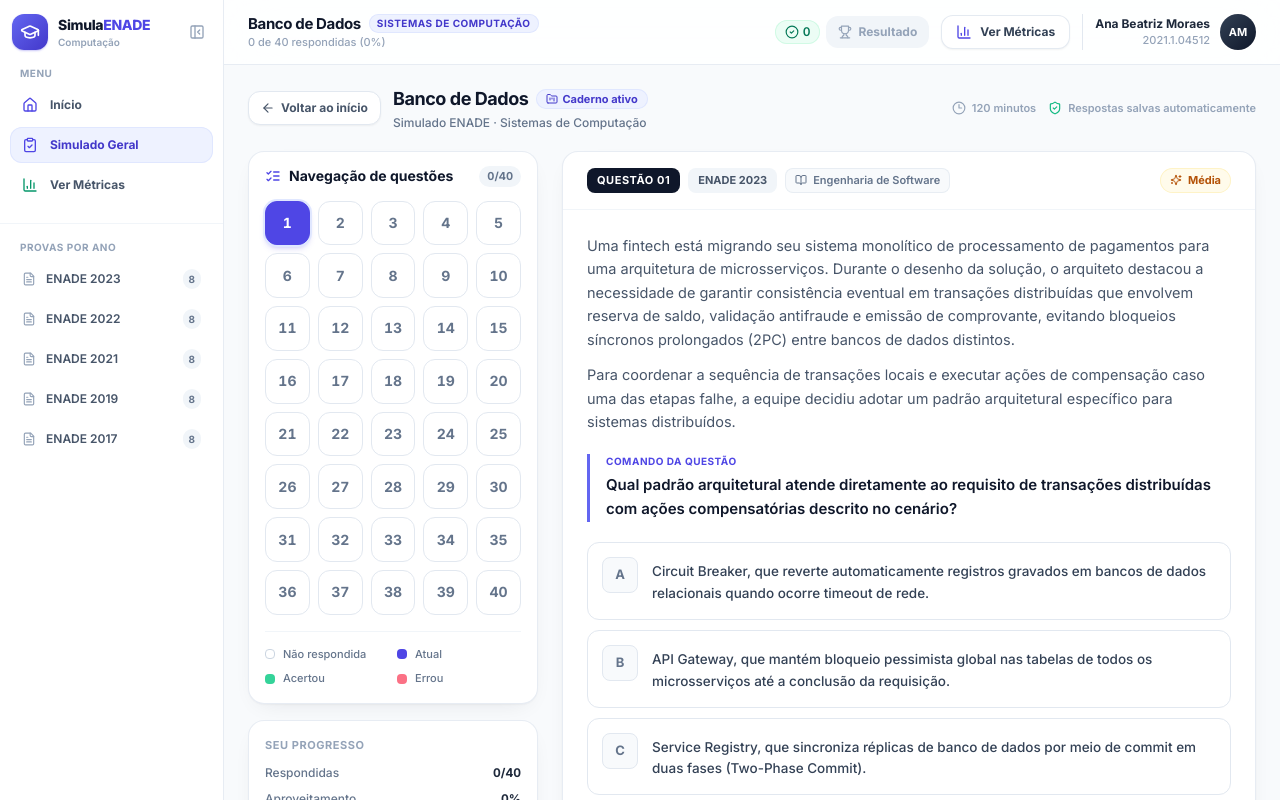
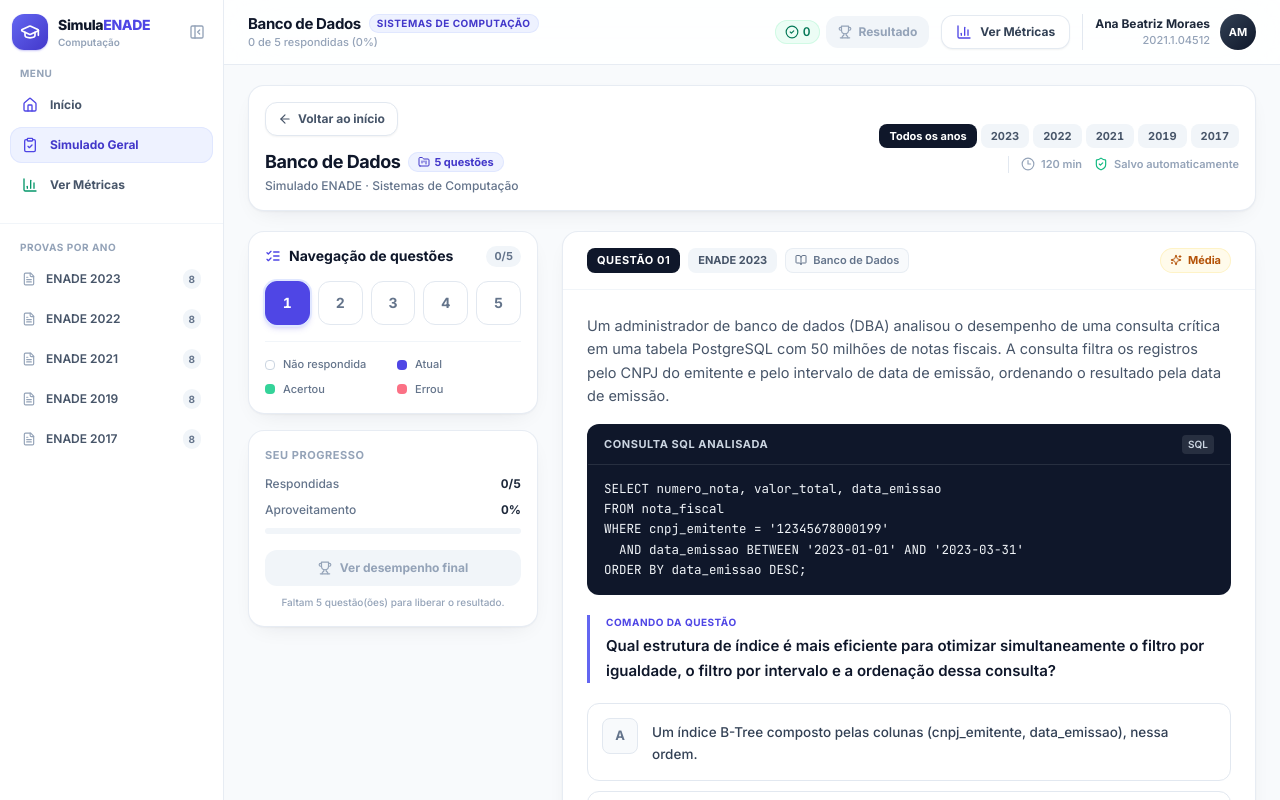
Before and after one commit to maranhaojose/sistema-provas-enade, a React (Vite) app: page / in a window 1280 px wide. Both pictures are taken after a click on the button 624 px from the left and 550 px from the top of the page. Shown: the top 800 px of the page. Built offline with nearby package versions, Linux system fonts and the light colour scheme.

Commit message:
feat(app): filter simulado questions by selected year, theme, and search query

```diff
--- a/src/App.tsx
+++ b/src/App.tsx
@@ -1,5 +1,5 @@
-import { useCallback, useEffect, useState } from "react";
-import { ArrowLeft, Clock3, FolderKanban, ShieldCheck } from "lucide-react";
+import { useCallback, useEffect, useMemo, useState } from "react";
+import { ArrowLeft, Clock3, FolderKanban, RotateCcw, ShieldCheck } from "lucide-react";
 import { Header, type AppView } from "./components/Header";
 import { AppSidebar } from "./components/AppSidebar";
 import { Dashboard } from "./components/Dashboard";
@@ -8,8 +8,9 @@ import { QuestionSidebar } from "./components/QuestionSidebar";
 import { QuestionCard } from "./components/QuestionCard";
 import { ResultsModal } from "./components/ResultsModal";
 import { useSimulado } from "./hooks/useSimulado";
-import { examMeta, questions, student } from "./data/questions";
-import { studyAreas } from "./data/areas";
+import { examMeta, filterQuestionsByContext, questions, student } from "./data/questions";
+import { availableYears, studyAreas } from "./data/areas";
+import { cn } from "./lib/utils";
 import type { SimuladoNavigationContext } from "./types/question";
 
 function readInitialRouteFromUrl(): {
@@ -32,7 +33,7 @@ function readInitialRouteFromUrl(): {
     return {
       view: "simulado",
       context: {
-        areaSlug,
+        areaSlug: areaSlug ?? (parsedYear ? `enade-${parsedYear}` : "simulado-geral"),
         year: parsedYear,
         areaTitle:
           matchedArea?.title ??
@@ -40,7 +41,7 @@ function readInitialRouteFromUrl(): {
             ? `Prova ENADE ${parsedYear} · Todas as Questões`
             : searchQuery
               ? `Busca: "${searchQuery}"`
-              : `${examMeta.title} ${examMeta.year}`),
+              : `${examMeta.title} · Todas as Edições`),
         searchQuery,
       },
     };
@@ -50,6 +51,20 @@ function readInitialRouteFromUrl(): {
 }
 
 export default function App() {
+  const [routeState, setRouteState] = useState(readInitialRouteFromUrl);
+  const [isResultsOpen, setIsResultsOpen] = useState(false);
+  const [isMetricsOpen, setIsMetricsOpen] = useState(false);
+  const [isSidebarExpanded, setIsSidebarExpanded] = useState(true);
+  const [isMobileNavOpen, setIsMobileNavOpen] = useState(false);
+
+  const activeView = routeState.view;
+  const navContext = routeState.context;
+
+  const activeQuestions = useMemo(
+    () => filterQuestionsByContext(questions, navContext),
+    [navContext],
+  );
+
   const {
     currentIndex,
     currentQuestion,
@@ -64,16 +79,7 @@ export default function App() {
     goToPrevious,
     getStatus,
     restart,
-  } = useSimulado(questions);
-
-  const [routeState, setRouteState] = useState(readInitialRouteFromUrl);
-  const [isResultsOpen, setIsResultsOpen] = useState(false);
-  const [isMetricsOpen, setIsMetricsOpen] = useState(false);
-  const [isSidebarExpanded, setIsSidebarExpanded] = useState(true);
-  const [isMobileNavOpen, setIsMobileNavOpen] = useState(false);
-
-  const activeView = routeState.view;
-  const navContext = routeState.context;
+  } = useSimulado(activeQuestions);
 
   useEffect(() => {
     const handlePopState = () => {
@@ -85,25 +91,31 @@ export default function App() {
 
   useEffect(() => {
     window.scrollTo({ top: 0, behavior: "smooth" });
-  }, [currentIndex, activeView]);
+  }, [currentIndex, activeView, navContext]);
 
   const handleNavigateToSimulado = useCallback((context?: SimuladoNavigationContext) => {
     const nextContext: SimuladoNavigationContext = context ?? {
       areaSlug: "simulado-geral",
-      areaTitle: `${examMeta.title} ${examMeta.year}`,
+      areaTitle: "Simulado Geral · Todas as Edições",
     };
 
     if (typeof window !== "undefined") {
       const params = new URLSearchParams();
+      if (
+        nextContext.areaSlug &&
+        nextContext.areaSlug !== "simulado-geral" &&
+        !nextContext.areaSlug.startsWith("enade-")
+      ) {
+        params.set("area", nextContext.areaSlug);
+      }
       if (typeof nextContext.year === "number") {
         params.set("ano", String(nextContext.year));
-      } else if (nextContext.areaSlug) {
-        params.set("area", nextContext.areaSlug);
-      } else {
-        params.set("view", "simulado");
       }
       if (nextContext.searchQuery) {
         params.set("q", nextContext.searchQuery);
+      }
+      if (!params.toString()) {
+        params.set("view", "simulado");
       }
       const queryString = params.toString();
       const nextUrl = queryString
@@ -114,6 +126,43 @@ export default function App() {
 
     setRouteState({ view: "simulado", context: nextContext });
   }, []);
+
+  const handleFilterYearInSimulado = useCallback(
+    (year?: number) => {
+      const isSpecificTheme =
+        Boolean(navContext?.areaSlug) &&
+        navContext?.areaSlug !== "simulado-geral" &&
+        !navContext?.areaSlug?.startsWith("enade-");
+
+      if (isSpecificTheme && navContext?.areaSlug) {
+        const matchedArea = studyAreas.find((a) => a.slug === navContext.areaSlug);
+        handleNavigateToSimulado({
+          ...navContext,
+          year,
+          areaTitle: matchedArea
+            ? year
+              ? `${matchedArea.title} · ENADE ${year}`
+              : matchedArea.title
+            : navContext.areaTitle,
+        });
+        return;
+      }
+
+      if (year) {
+        handleNavigateToSimulado({
+          areaSlug: `enade-${year}`,
+          areaTitle: `Prova ENADE ${year} · Todas as Questões`,
+          year,
+        });
+      } else {
+        handleNavigateToSimulado({
+          areaSlug: "simulado-geral",
+          areaTitle: "Simulado Geral · Todas as Edições",
+        });
+      }
+    },
+    [handleNavigateToSimulado, navContext],
+  );
 
   const handleNavigateHome = useCallback(() => {
     if (typeof window !== "undefined") {
@@ -161,11 +210,11 @@ export default function App() {
         />
 
         {activeView === "dashboard" ? (
-          <Dashboard onStartSimulado={handleNavigateToSimulado} />
+          <Dashboard answers={answers} onStartSimulado={handleNavigateToSimulado} />
         ) : (
           <main className="mx-auto w-full max-w-[1360px] px-4 pb-16 pt-5 sm:px-6">
-            {/* Linha de contexto e retorno */}
-            <div className="mb-5 flex flex-wrap items-center justify-between gap-3">
+            {/* Linha de contexto, filtro rápido por ano e retorno */}
+            <div className="mb-5 flex flex-col gap-3 rounded-2xl border border-slate-200/80 bg-white p-4 shadow-card sm:flex-row sm:items-center sm:justify-between">
               <div className="flex flex-wrap items-center gap-3">
                 <button
                   type="button"
@@ -183,34 +232,75 @@ export default function App() {
                     </h1>
                     <span className="inline-flex items-center gap-1 rounded-full bg-brand-50 px-2.5 py-0.5 text-[11px] font-bold text-brand-700 ring-1 ring-inset ring-brand-100">
                       <FolderKanban className="h-3 w-3" aria-hidden="true" />
-                      {typeof navContext?.year === "number"
-                        ? `Edição ${navContext.year}`
-                        : "Caderno ativo"}
+                      {activeQuestions.length}{" "}
+                      {activeQuestions.length === 1 ? "questão" : "questões"}
                     </span>
                   </div>
                   <p className="mt-0.5 text-xs font-medium text-slate-500">
                     {examMeta.title} · {examMeta.course}
-                    {navContext?.searchQuery ? ` · Filtro: "${navContext.searchQuery}"` : ""}
+                    {typeof navContext?.year === "number" ? ` · Edição ${navContext.year}` : ""}
+                    {navContext?.searchQuery ? ` · Busca: "${navContext.searchQuery}"` : ""}
                   </p>
                 </div>
               </div>
 
-              <div className="flex items-center gap-3 text-[11px] font-semibold text-slate-400">
+              <div className="flex flex-wrap items-center justify-between gap-2 sm:justify-end">
+                {/* Filtro rápido de ano dentro do Simulado */}
+                <div
+                  className="flex flex-wrap items-center gap-1"
+                  role="group"
+                  aria-label="Filtrar questões por ano do ENADE"
+                >
+                  <button
+                    type="button"
+                    onClick={() => handleFilterYearInSimulado(undefined)}
+                    className={cn(
+                      "rounded-lg px-2.5 py-1 text-[11px] font-bold transition",
+                      typeof navContext?.year !== "number"
+                        ? "bg-slate-900 text-white"
+                        : "bg-slate-100 text-slate-600 hover:bg-slate-200/80 hover:text-slate-900",
+                    )}
+                  >
+                    Todos os anos
+                  </button>
+                  {availableYears.map((year) => {
+                    const isSelected = navContext?.year === year;
+                    return (
+                      <button
+                        key={year}
+                        type="button"
+                        onClick={() => handleFilterYearInSimulado(year)}
+                        className={cn(
+                          "rounded-lg px-2.5 py-1 text-[11px] font-bold tabular-nums transition",
+                          isSelected
+                            ? "bg-brand-600 text-white shadow-sm"
+                            : "bg-slate-100 text-slate-600 hover:bg-slate-200/80 hover:text-slate-900",
+                        )}
+                      >
+                        {year}
+                      </button>
+                    );
+                  })}
+                </div>
+
+                <div className="hidden items-center gap-3 border-l border-slate-200 pl-3 text-[11px] font-semibold text-slate-400 xl:flex">
                   <span className="inline-flex items-center gap-1.5">
                     <Clock3 className="h-3.5 w-3.5" aria-hidden="true" />
-                  {examMeta.durationMinutes} minutos
+                    {examMeta.durationMinutes} min
                   </span>
-                <span className="hidden items-center gap-1.5 sm:inline-flex">
+                  <span className="inline-flex items-center gap-1.5">
                     <ShieldCheck className="h-3.5 w-3.5 text-emerald-500" aria-hidden="true" />
-                  Respostas salvas automaticamente
+                    Salvo automaticamente
                   </span>
                 </div>
               </div>
+            </div>
 
+            {activeQuestions.length > 0 && currentQuestion ? (
               <div className="grid grid-cols-1 items-start gap-5 lg:grid-cols-[290px_minmax(0,1fr)] lg:gap-6">
                 <div className="order-1 lg:sticky lg:top-[84px]">
                   <QuestionSidebar
-                  questions={questions}
+                    questions={activeQuestions}
                     currentIndex={currentIndex}
                     stats={stats}
                     getStatus={getStatus}
@@ -223,7 +313,7 @@ export default function App() {
                   <QuestionCard
                     question={currentQuestion}
                     index={currentIndex}
-                  total={questions.length}
+                    total={activeQuestions.length}
                     selection={currentSelection}
                     isConfirmed={isCurrentConfirmed}
                     onSelect={selectAlternative}
@@ -238,6 +328,31 @@ export default function App() {
                   </p>
                 </div>
               </div>
+            ) : (
+              <div className="rounded-2xl border border-slate-200/80 bg-white p-8 text-center shadow-card">
+                <p className="text-base font-bold text-slate-900">
+                  Nenhuma questão encontrada para o filtro selecionado
+                </p>
+                <p className="mt-1 text-xs text-slate-500">
+                  Experimente remover o filtro de busca ou selecionar todas as edições do ENADE.
+                </p>
+                <div className="mt-4 flex justify-center gap-2.5">
+                  <button
+                    type="button"
+                    onClick={() =>
+                      handleNavigateToSimulado({
+                        areaSlug: "simulado-geral",
+                        areaTitle: "Simulado Geral · Todas as Edições",
+                      })
+                    }
+                    className="inline-flex items-center gap-1.5 rounded-xl bg-brand-600 px-4 py-2 text-xs font-bold text-white shadow-sm hover:bg-brand-700"
+                  >
+                    <RotateCcw className="h-3.5 w-3.5" aria-hidden="true" />
+                    Ver todas as {questions.length} questões
+                  </button>
+                </div>
+              </div>
+            )}
           </main>
         )}
       </div>
@@ -255,7 +370,7 @@ export default function App() {
       <ResultsModal
         isOpen={isResultsOpen}
         stats={stats}
-        questions={questions}
+        questions={activeQuestions}
         answers={answers}
         onClose={() => setIsResultsOpen(false)}
         onRestart={handleRestart}
```
Lines whose indentation alone changed are shown as unchanged.
